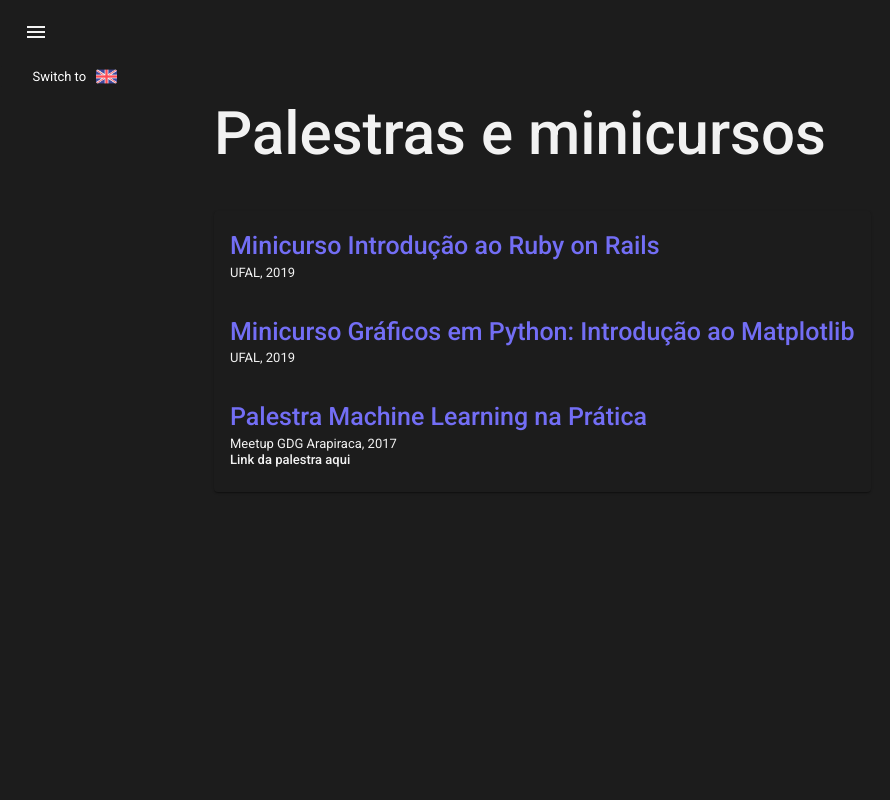
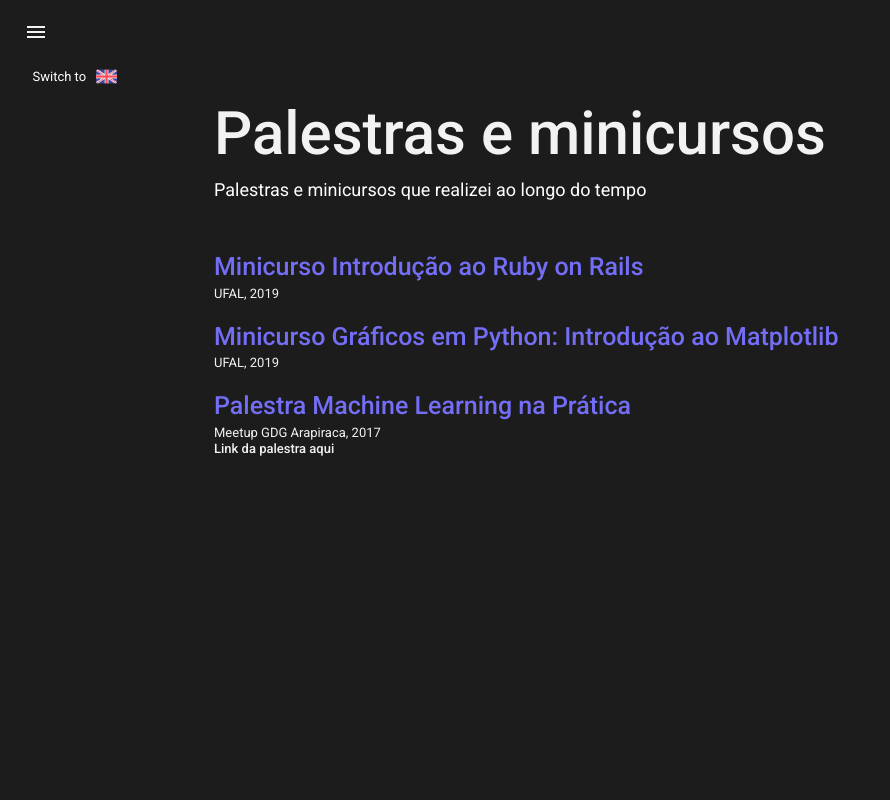
Before and after one commit to lucasfrr/lf-portfolio, a React (Vite) app: page /talks-and-workshops in a window 1280 px wide. Shown: the top 800 px of the page, without its empty margins (0-890 px from the left). Built offline with nearby package versions, Linux system fonts and the light colour scheme.

Commit message:
feat: done blog page

```diff
--- a/src/components/LFDrawer/LFDrawer.tsx
+++ b/src/components/LFDrawer/LFDrawer.tsx
@@ -32,7 +32,7 @@ const LFDrawer: React.FC<LFDrawerProps> = ({ onClick }) => {
                     <ListItem key="tw">
                         <Link style={linkStyle} to="/talks-and-workshops"><ListItemText primary={t("talksWorkshops")} /></Link>
                     </ListItem>
-                    <ListItem key="tw">
+                    <ListItem key="blog">
                         <Link style={linkStyle} to="/blog"><ListItemText primary="Blog" /></Link>
                     </ListItem>
                 </List>
--- a/src/components/LFPageStyle/LFPageStyle.tsx
+++ b/src/components/LFPageStyle/LFPageStyle.tsx
@@ -4,7 +4,6 @@ import { styled } from "@mui/material"
 const LFPageStyle = styled("div")(({ theme }) => ({
     backgroundColor: theme.palette.primary.main,
     display: "flex",
-    // alignItems: "left",
     [theme.breakpoints.up("xs")]: {
         paddingTop: "50px",
         h1: {fontSize: "70px"},
--- a/src/locale/en.json
+++ b/src/locale/en.json
@@ -31,7 +31,8 @@
         "mlOnPracticeTitle": "Talk Machine Learning on Practice",
         "copyRight": "All rights reserved",
         "blogDescription1": "All my posts are published on ",
-        "blogDescription2": " (written in portguese). So you can access them here and read them",
-        "linkTalk": "Link to talk here (in portuguese)"
+        "blogDescription2": " So you can access them here and read them - written in portuguese",
+        "linkTalk": "Link to talk here (in portuguese)",
+        "twDescription": "Talks and workshops that I did during my carrer"
     }
 }
--- a/src/locale/pt.json
+++ b/src/locale/pt.json
@@ -31,7 +31,8 @@
         "mlOnPracticeTitle": "Palestra Machine Learning na Prática",
         "copyRight": "Todos os direitos reservados",
         "blogDescription1": "Todos os meus posts são publicados no ",
-        "blogDescription2": ". Você pode acessá-los por aqui e fazer a leitura",
-        "linkTalk": "Link da palestra aqui"
+        "blogDescription2": "Você pode acessá-los por aqui e fazer a leitura",
+        "linkTalk": "Link da palestra aqui",
+        "twDescription": "Palestras e minicursos que realizei ao longo do tempo"
     }
 }
--- a/src/pages/About/About.tsx
+++ b/src/pages/About/About.tsx
@@ -48,7 +48,7 @@ const About = () => {
                     }
                 </LangButton>
             </Grid>
-            <LFPageStyle>
+            <LFPageStyle sx={{height: "100vh"}}>
                 <Container maxWidth="md">
                     <Grid container spacing={2}>
                         <Grid item xs={12}>
--- a/src/pages/Blog/Blog.tsx
+++ b/src/pages/Blog/Blog.tsx
@@ -19,6 +19,11 @@ const Blog = () => {
     const linkStyle = {
         color: "inherit",
         textDecoration: "none"
+    }
+
+    const sxParams = {
+        flexDirection: "column",
+        overflowY: "auto"
     }
 
     const { t, i18n: {changeLanguage, language}} = useTranslation()
@@ -82,7 +87,7 @@ const Blog = () => {
                     }
                 </LangButton>
             </Grid>
-            <LFPageStyle>
+            <LFPageStyle sx={sxParams}>
                 <Container maxWidth="md">
                     <Grid container spacing={2}>
                         <Grid item xs={12}>
@@ -90,34 +95,36 @@ const Blog = () => {
                                 Blog
                             </Typography>
                             <Typography variant="h3" color="primary.contrastText">
-                                {t("blogDescription1")} <b>Medium</b> {t("blogDescription2")}
+                                {t("blogDescription1")} <b>Medium</b>. {t("blogDescription2")}
                             </Typography>
                         </Grid>
-                        <Grid item mt={3} xs={12}>
+                        <Grid item mb={4} mt={3} xs={12}>
                             {isLoading ? (
-                                <Box mt={4} sx={{ width: '100%' }}>
+                                <Box mt={4} sx={{ width: "100%" }}>
                                     <LinearProgress />
                                 </Box>
                             ) : (
                                 mediumItems.map((article, index) => {
                                     return (
-                                        <Grid key={index} container spacing={3}>
-                                            <Box key={index}>
-                                                <Link target="_blank" to={article.link} style={linkStyle}>
-                                                    <Card sx={{ backgroundColor: theme.palette.primary.main }}>
-                                                        <CardContent>
+                                        <Grid key={index} container>
+                                            <Box sx={{paddingTop: 2}} key={index}>
+                                                <Box>
                                                     <Typography variant="h4" color="secondary.light">
                                                         {article.pubDate}
                                                     </Typography>
-                                                            <Typography fontWeight={500} fontSize="25px" color="#736EF5">
+                                                </Box>
+                                                <Box>
+                                                <Link target="_blank" to={article.link} style={linkStyle}>
+                                                    <Typography fontWeight={500} fontSize="25px" color="info.main">
                                                         {article.title}
                                                     </Typography>
+                                                </Link>
+                                                </Box>
+                                                <Box>
                                                     <Typography variant="h4" color="secondary.main">
                                                         {article.description}
                                                     </Typography>
-                                                        </CardContent>
-                                                    </Card>
-                                                </Link>
+                                                </Box>
                                             </Box>
                                         </Grid>
                                     )
--- a/src/pages/Hero/Hero.tsx
+++ b/src/pages/Hero/Hero.tsx
@@ -47,6 +47,8 @@ const Hero = () => {
         return <Slide direction="up" ref={ref} {...props} />
     })
 
+    const sxParams = { alignItems: "center", height: "100vh" }
+
     const [openDialogCV, setOpenDialogCV] = React.useState(false)
     const handleClickOpenDialogCV = () => {setOpenDialogCV(true)}
     const handleCloseDialogCV = () => {setOpenDialogCV(false)}
@@ -82,7 +84,7 @@ const Hero = () => {
                     }
                 </LangButton>
             </Grid>
-            <LFPageStyle sx={{ alignItems: "center" }}>
+            <LFPageStyle sx={sxParams}>
                 <Container maxWidth="lg">
                     <Grid container spacing={2} alignItems="center">
                         <Grid item xs={12} md={5}>
--- a/src/pages/TalksWorkshops/TalksWorkshops.tsx
+++ b/src/pages/TalksWorkshops/TalksWorkshops.tsx
@@ -22,6 +22,11 @@ const TalksWorkshops = () => {
         textDecoration: "none"
     }
 
+    const sxParams = {
+        flexDirection: "column",
+        overflowY: "auto"
+    }
+
     const { t, i18n: {changeLanguage, language}} = useTranslation()
     const [currentlanguage, setCurrentLanguage] = useState(language)
     const handleChangelanguage = () => {
@@ -41,33 +46,35 @@ const TalksWorkshops = () => {
                     }
                 </LangButton>
             </Grid>
-            <LFPageStyle>
+            <LFPageStyle sx={sxParams}>
                 <Container maxWidth="md">
                     <Grid container spacing={2}>
                         <Grid item xs={12}>
                             <Typography fontWeight={500} fontSize="60px" color="secondary.main">
                                 {t("talksWorkshops")}
                             </Typography>
+                            <Typography variant="h3" color="primary.contrastText">
+                                {t("twDescription")}
+                            </Typography>
                             <Grid item pt={4} display="flex">
                                 <Box>
-                                    <Card sx={{ backgroundColor: theme.palette.primary.main }}>
-                                        <CardContent>
+                                    <Box sx={{paddingTop: 2}}>
                                         <Typography fontWeight={500} fontSize="25px" color="#736EF5">
                                             {t("rubyOnRailsTitle")}
                                         </Typography>
                                         <Typography variant="h4" color="secondary.main">
                                             UFAL, 2019
                                         </Typography>
-                                        </CardContent>
-                                        <CardContent>
+                                    </Box>
+                                    <Box sx={{paddingTop: 2}}>
                                         <Typography fontWeight={500} fontSize="25px" color="#736EF5">
                                             {t("matplotlibTitle")}
                                         </Typography>
                                         <Typography variant="h4" color="secondary.main">
                                             UFAL, 2019
                                         </Typography>
-                                        </CardContent>
-                                        <CardContent>
+                                    </Box>
+                                    <Box sx={{paddingTop: 2}}>
                                         <Typography fontWeight={500} fontSize="25px" color="#736EF5">
                                             {t("mlOnPracticeTitle")}
                                         </Typography>
@@ -79,8 +86,7 @@ const TalksWorkshops = () => {
                                                 {t("linkTalk")}
                                             </Link>
                                         </Typography>
-                                        </CardContent>
-                                    </Card>
+                                    </Box>
                                 </Box>
                             </Grid>
                         </Grid>
```
Lines whose indentation alone changed are shown as unchanged.
